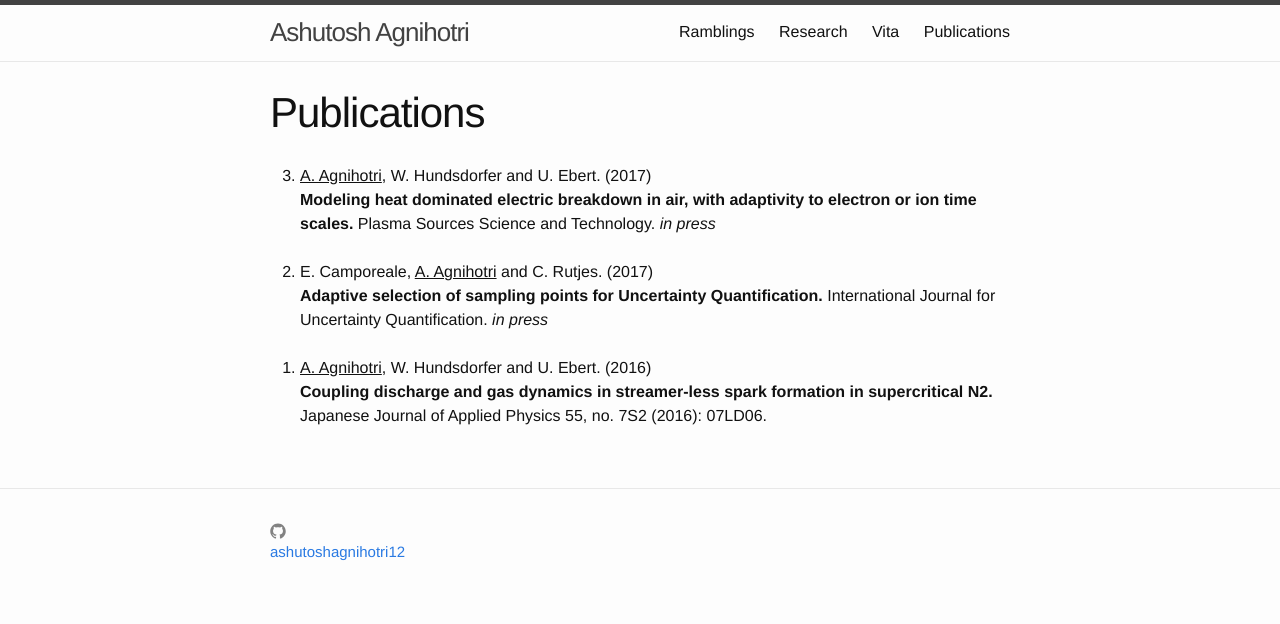
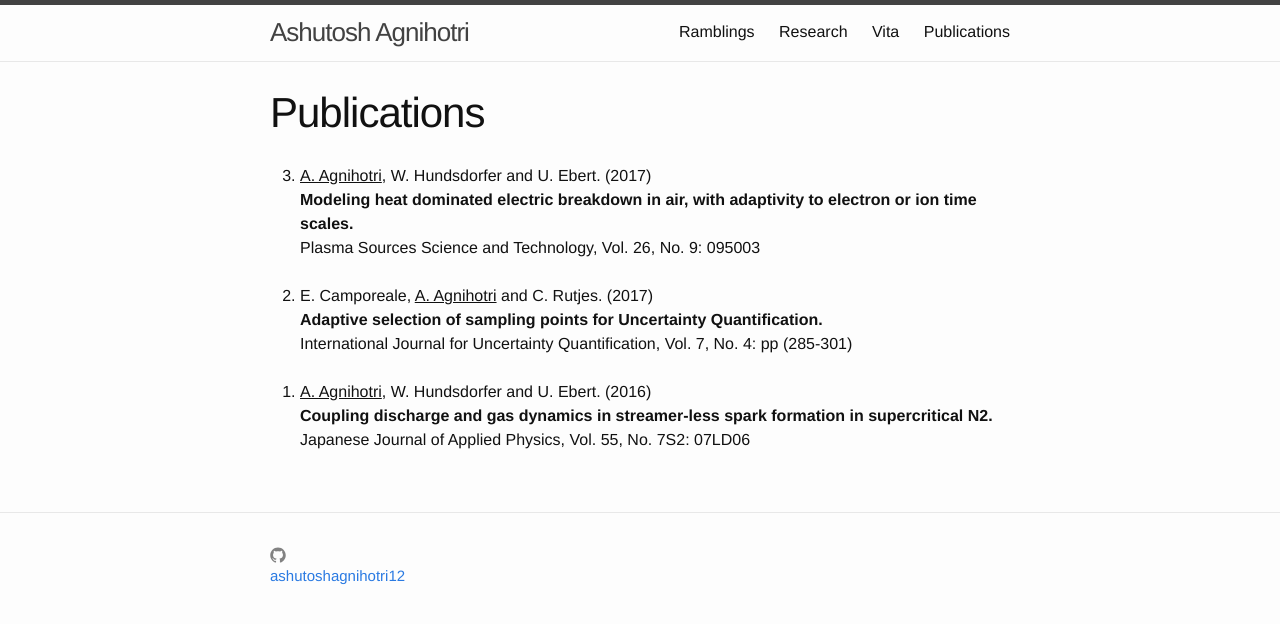
Before and after one commit to ashutoshagnihotri12/ashutoshagnihotri12.github.io, a Jekyll site: the page built from publications.md, in a window 1280 px wide. Shown: the top 624 px of the page. Built offline with Jekyll 4.4.1, drawn with Linux system fonts in a browser that asks for light colours.

Commit message:
Publications updated.

```diff
--- a/publications.md
+++ b/publications.md
@@ -4,7 +4,7 @@ title: Publications
 permalink: /Publications/
 ---
 <ol reversed>
-	<li><u>A. Agnihotri</u>, W. Hundsdorfer and U. Ebert. (2017)<br><b>Modeling heat dominated electric breakdown in air, with adaptivity to electron or ion time scales.</b> Plasma Sources Science and Technology. <i>in press</i></li><br>
-	<li>E. Camporeale, <u>A. Agnihotri</u> and C. Rutjes. (2017)<br><b>Adaptive selection of sampling points for Uncertainty Quantification.</b>  International Journal for Uncertainty Quantification. <i>in press</i></li><br>
-	<li><u>A. Agnihotri</u>, W. Hundsdorfer and U. Ebert. (2016)<br><b>Coupling discharge and gas dynamics in streamer-less spark formation in supercritical N2.</b> Japanese Journal of Applied Physics 55, no. 7S2 (2016): 07LD06.</li>
+	<li><u>A. Agnihotri</u>, W. Hundsdorfer and U. Ebert. (2017)<br><b>Modeling heat dominated electric breakdown in air, with adaptivity to electron or ion time scales. </b><br>Plasma Sources Science and Technology, Vol. 26, No. 9: 095003</li><br>
+	<li>E. Camporeale, <u>A. Agnihotri</u> and C. Rutjes. (2017)<br><b>Adaptive selection of sampling points for Uncertainty Quantification.</b><br>  International Journal for Uncertainty Quantification, Vol. 7, No. 4: pp (285-301)</li><br>
+	<li><u>A. Agnihotri</u>, W. Hundsdorfer and U. Ebert. (2016)<br><b>Coupling discharge and gas dynamics in streamer-less spark formation in supercritical N2. </b><br>Japanese Journal of Applied Physics, Vol. 55, No. 7S2: 07LD06</li>
 </ol>
```
Also changed, not shown: 2 other files.
